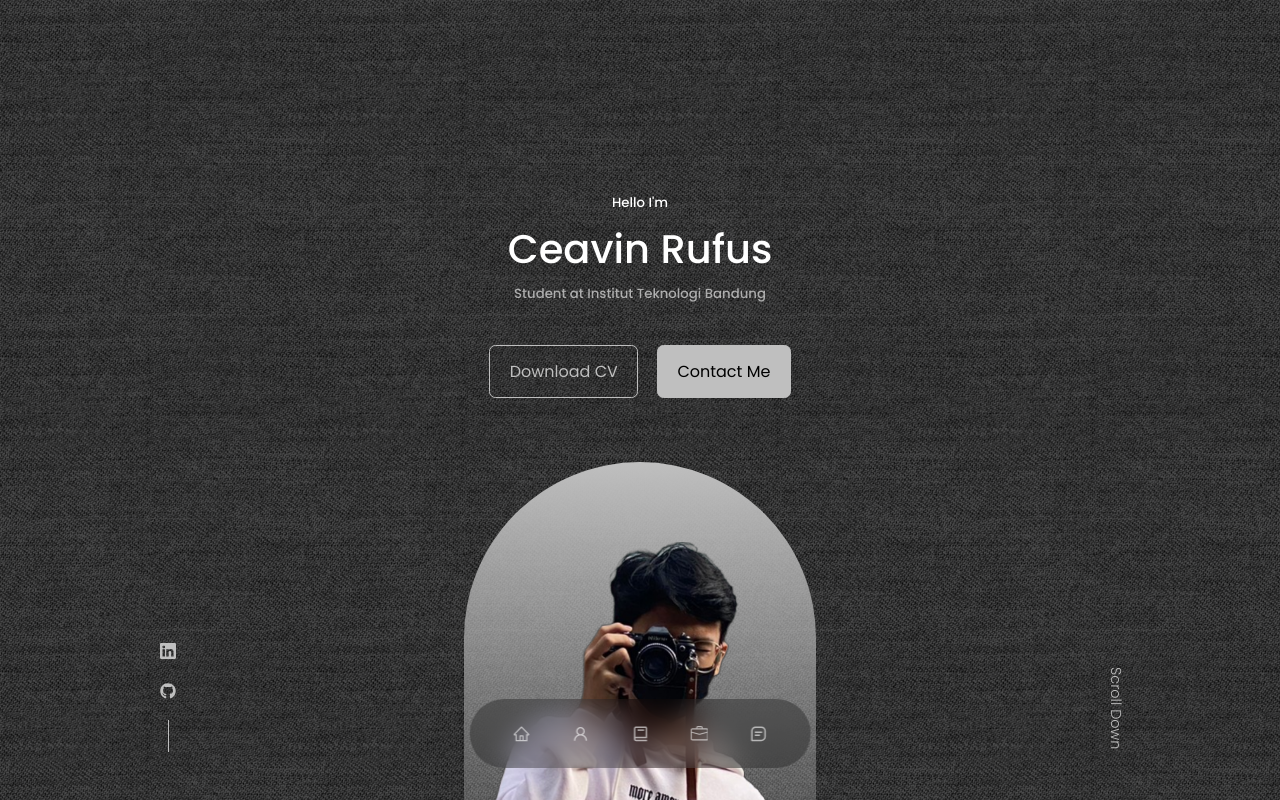
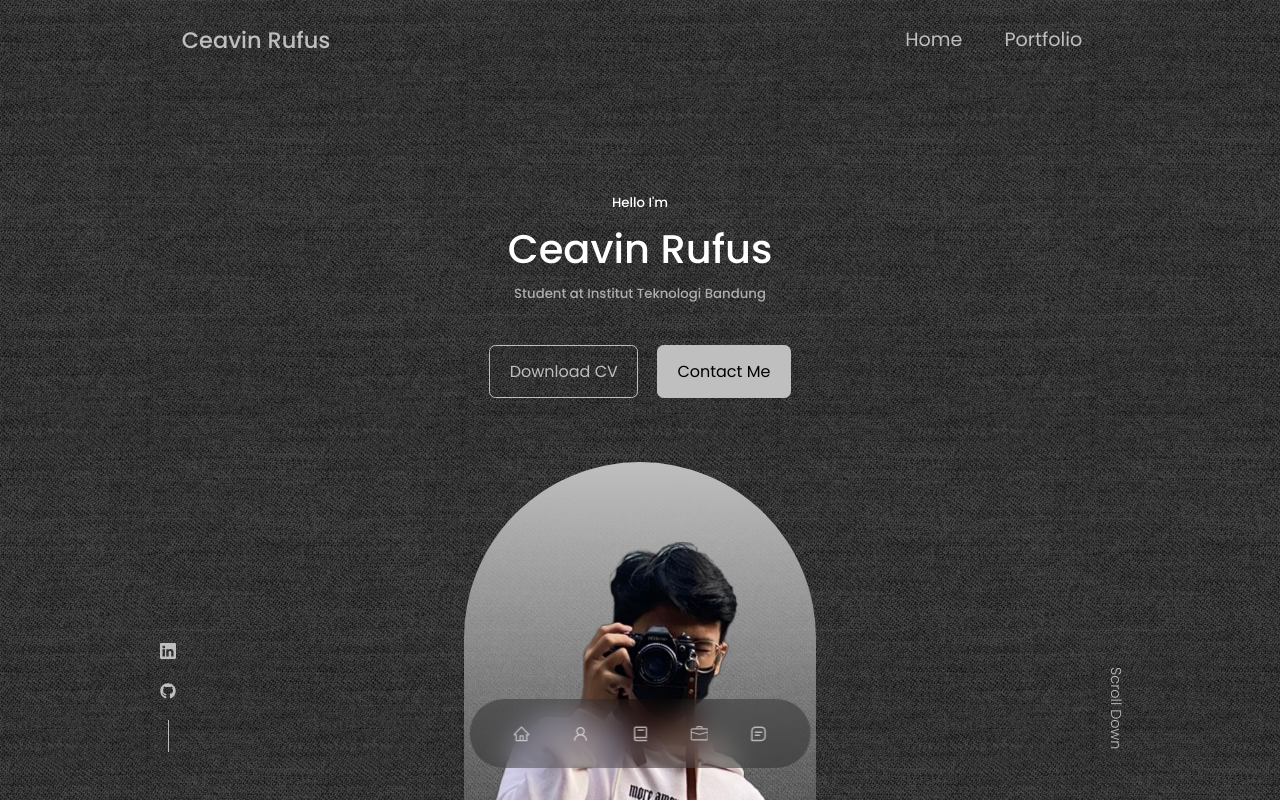
Before and after one commit to ceavinr/portofolio, a React (Create React App) app: page / in a window 1280 px wide. Shown: the top 800 px of the page. Built offline with nearby package versions, Linux system fonts and the light colour scheme.

Commit message:
add portfolio page

```diff
--- a/src/App.jsx
+++ b/src/App.jsx
@@ -1,14 +1,9 @@
 import React, { useEffect } from "react";
-import Header from "./components/header/Header";
-import Nav from "./components/nav/Nav";
-import About from "./components/about/About";
-import Experience from "./components/experience/Experience";
-import Services from "./components/services/Services";
-import Portofolio from "./components/portfolio/Portfolio";
-import Testimonials from "./components/testimonials/Testimonials";
 import Footer from "./components/footer/Footer";
+import Navbar from "./components/navbar/Navbar";
+import "aos/dist/aos.css";
+import RoutesConfig from "./config/RoutesConfig";
 import Aos from "aos";
-import "aos/dist/aos.css";
 
 const App = () => {
   // Animation
@@ -18,14 +13,8 @@ const App = () => {
 
   return (
     <>
-      <Header />
-      <Nav />
-      <About />
-      <Experience />
-      {/* <Services /> */}
-      <Portofolio />
-      {/* <Testimonials /> */}
-      {/* <Contact /> */}
+      <Navbar />
+      <RoutesConfig />
       <Footer />
     </>
   );
```
